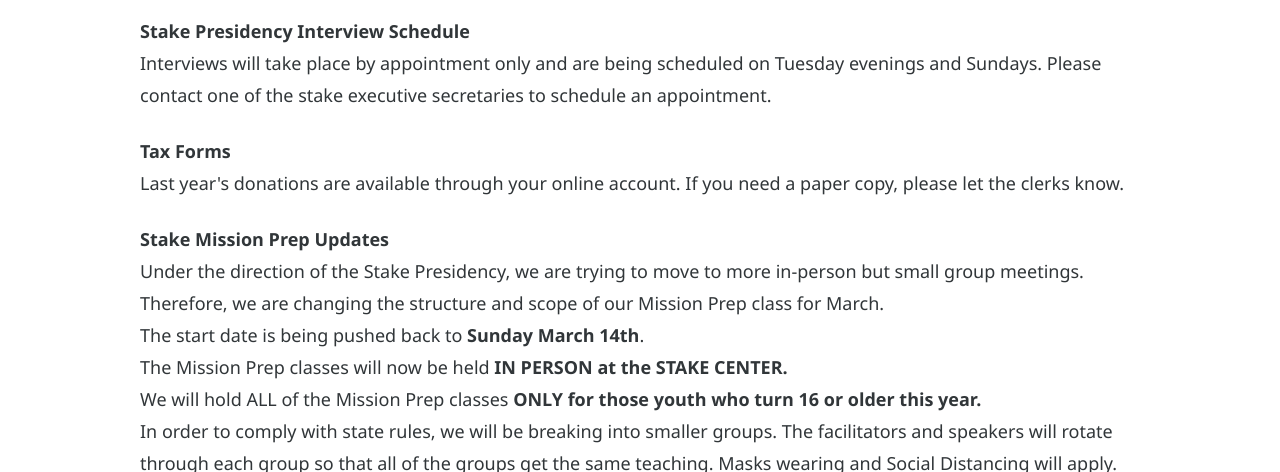
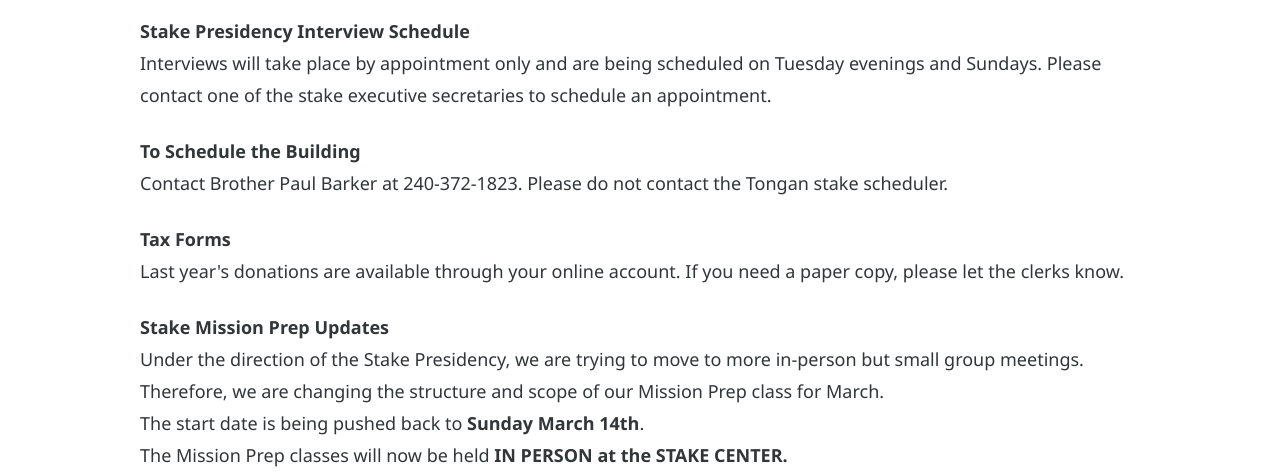
Before and after one commit to Auvache/slatecanyon, a plain HTML site: page index.html in a window 1280 px wide. Shown: the part 319-791 px from the top of the page. Drawn offline with nearby package versions, Linux system fonts and the light colour scheme.

Commit message:
schedule update

```diff
--- a/index.html
+++ b/index.html
@@ -38,6 +38,9 @@
                     <p><strong>Stake Presidency Interview Schedule</strong><br />
                         Interviews will take place by appointment only and are being scheduled on Tuesday evenings and
                         Sundays. Please contact one of the stake executive secretaries to schedule an appointment.
+                    </p>
+                    <p><strong>To Schedule the Building</strong><br />
+                        Contact Brother Paul Barker at 240-372-1823. Please do not contact the Tongan stake scheduler.
                     </p>
                     <p><strong>Tax Forms</strong><br />
                         Last year's donations are available through your online account. If you need a paper copy,
```
